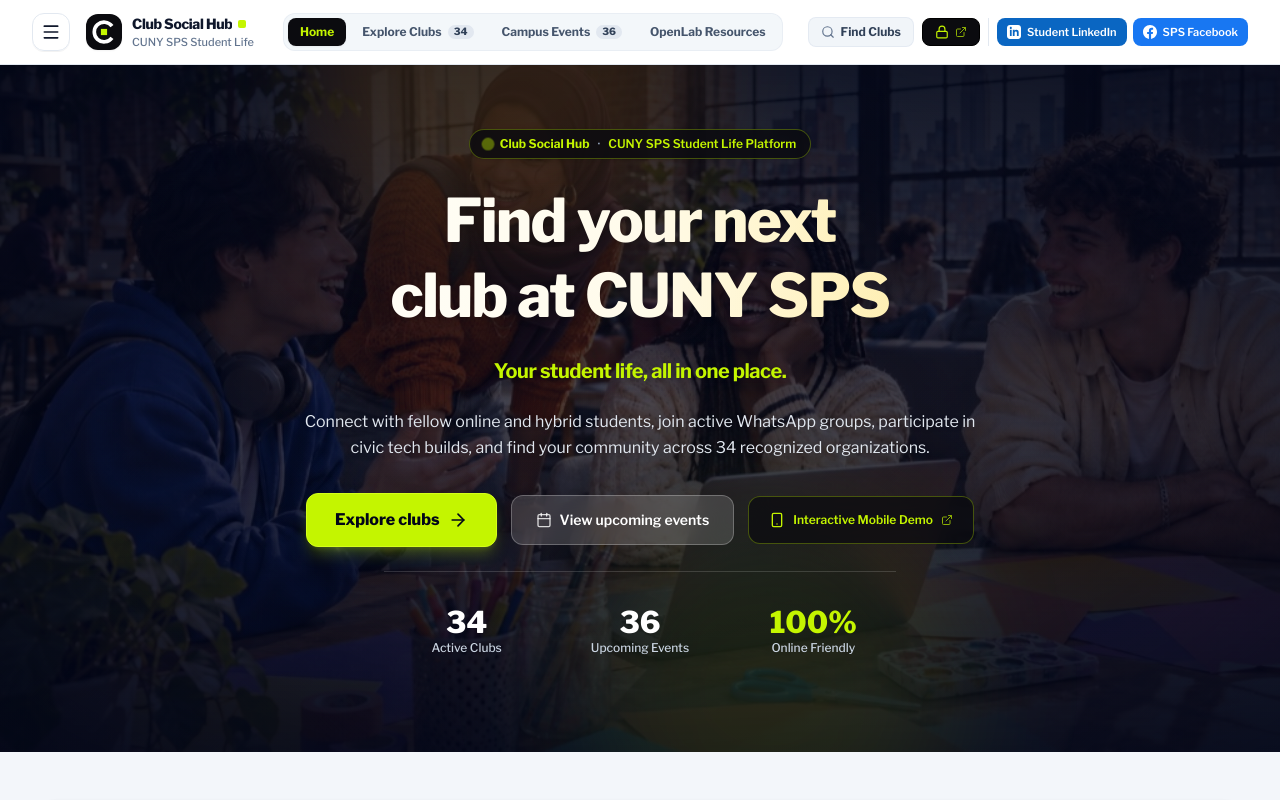
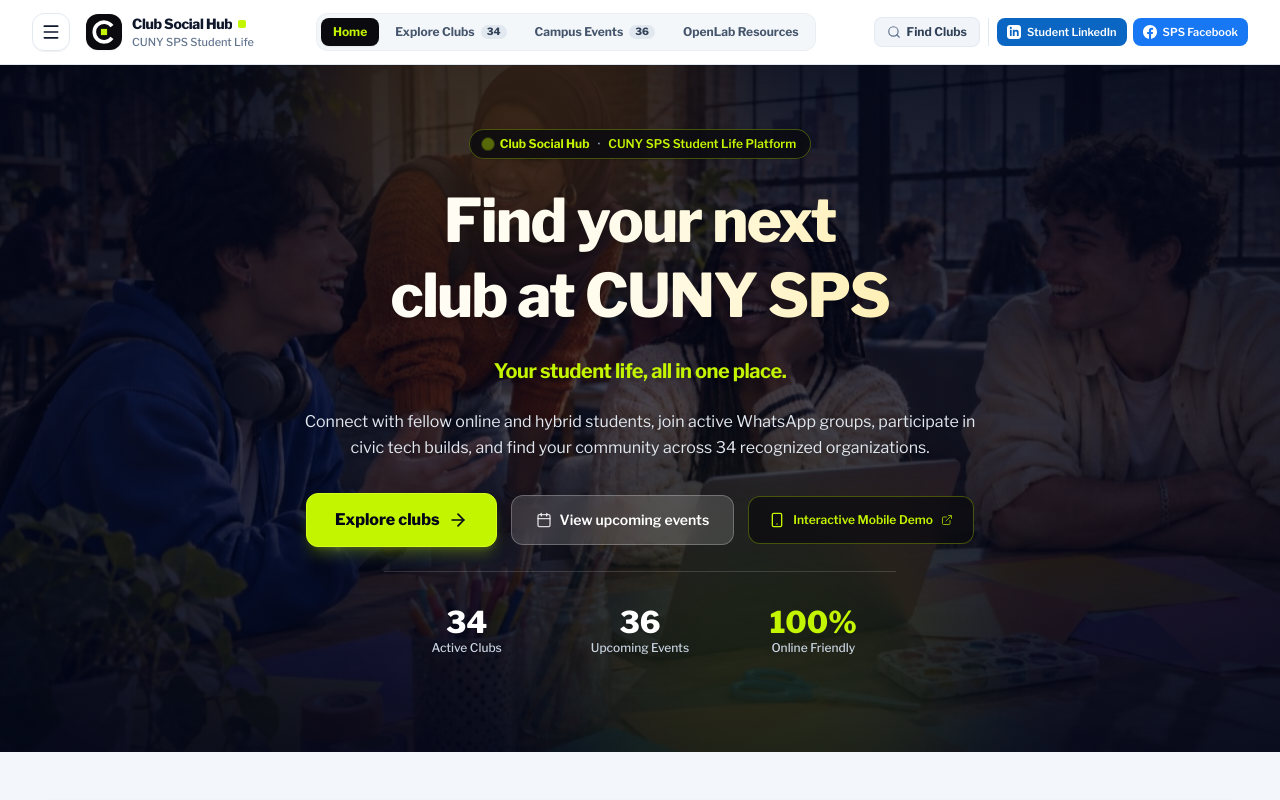
Before and after one commit to CunySPSAIClub/CunyClubSocial, a React (Vite) app: page / in a window 1280 px wide. Shown: the top 800 px of the page. Built offline with nearby package versions, Linux system fonts and the light colour scheme.

Commit message:
feat: remove CUNY Login in favor of authentic student life discovery

```diff
--- a/src/components/StudentDiscoveryApp.tsx
+++ b/src/components/StudentDiscoveryApp.tsx
@@ -357,17 +357,7 @@ export function StudentDiscoveryApp() {
               <span>Find Clubs</span>
             </button>
 
-            <a
-              href="https://www.cuny.edu/cuny-login/"
-              target="_blank"
-              rel="noopener noreferrer"
-              className="inline-flex items-center gap-1.5 px-3 py-1.5 rounded-lg bg-[#0B0B0F] hover:bg-slate-800 text-[#C4F500] border border-black text-xs font-bold transition-colors"
-              title="Official CUNY Login"
-            >
-              <Lock className="w-3.5 h-3.5 text-[#C4F500]" />
-              <span className="hidden xs:inline">CUNY Login</span>
-              <ExternalLink className="w-3 h-3 opacity-70" />
-            </a>
+
 
             {/* Official Student Networks on Desktop Header */}
             <div className="hidden lg:flex items-center gap-1.5 pl-2 border-l border-slate-200">
@@ -817,20 +807,20 @@ export function StudentDiscoveryApp() {
 
                       <div className="mt-5 grid grid-cols-1 sm:grid-cols-2 gap-3">
                         <a
-                          href="https://www.cuny.edu/cuny-login/"
+                          href="https://sps.cuny.edu/student-success/student-life/student-clubs-and-organizations"
                           target="_blank"
                           rel="noopener noreferrer"
                           className="p-3.5 rounded-2xl bg-white/5 hover:bg-white/10 border border-white/10 hover:border-white/20 transition-all flex items-start gap-3 group cursor-pointer"
                         >
-                          <div className="w-8 h-8 rounded-xl bg-amber-500/20 text-[#C4F500] flex items-center justify-center shrink-0 border border-amber-400/30">
-                            <Lock className="w-4 h-4" />
+                          <div className="w-8 h-8 rounded-xl bg-[#C4F500]/15 text-[#C4F500] flex items-center justify-center shrink-0 border border-[#C4F500]/30">
+                            <Users className="w-4 h-4" />
                           </div>
                           <div>
                             <div className="text-xs sm:text-sm font-bold text-white group-hover:text-[#C4F500] flex items-center gap-1">
-                              <span>CUNY Login Portal</span>
+                              <span>Student Clubs &amp; Orgs Directory</span>
                               <ExternalLink className="w-2.5 h-2.5 opacity-60" />
                             </div>
-                            <div className="text-[11px] sm:text-xs text-slate-400 mt-0.5">CUNYfirst, Brightspace &amp; SSO</div>
+                            <div className="text-[11px] sm:text-xs text-slate-400 mt-0.5">Official Student Life Recognized Orgs</div>
                           </div>
                         </a>
 
@@ -2051,19 +2041,6 @@ export function StudentDiscoveryApp() {
                   Institutional Portals
                 </p>
                 <a
-                  href="https://www.cuny.edu/cuny-login/"
-                  target="_blank"
-                  rel="noopener noreferrer"
-                  className="flex items-center justify-between px-3.5 py-2.5 rounded-xl text-xs font-semibold text-slate-800 bg-slate-50 hover:bg-slate-100 hover:text-slate-900 transition-colors border border-slate-200"
-                >
-                  <div className="flex items-center gap-2.5">
-                    <Lock className="w-4 h-4 text-[#FFB71B]" />
-                    <span>CUNY Login Portal</span>
-                  </div>
-                  <ExternalLink className="w-3.5 h-3.5 text-slate-400" />
-                </a>
-
-                <a
                   href="https://openlab.sps.cuny.edu/help/"
                   target="_blank"
                   rel="noopener noreferrer"
```
